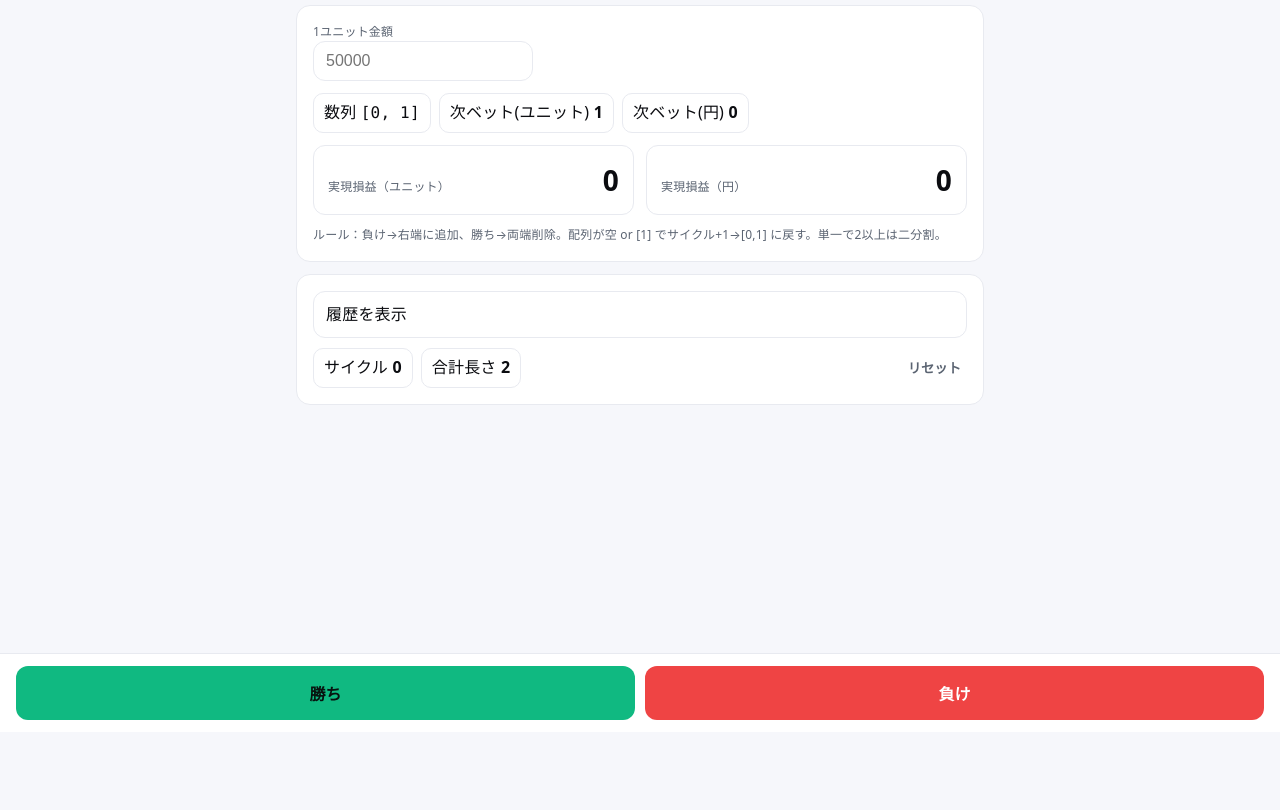
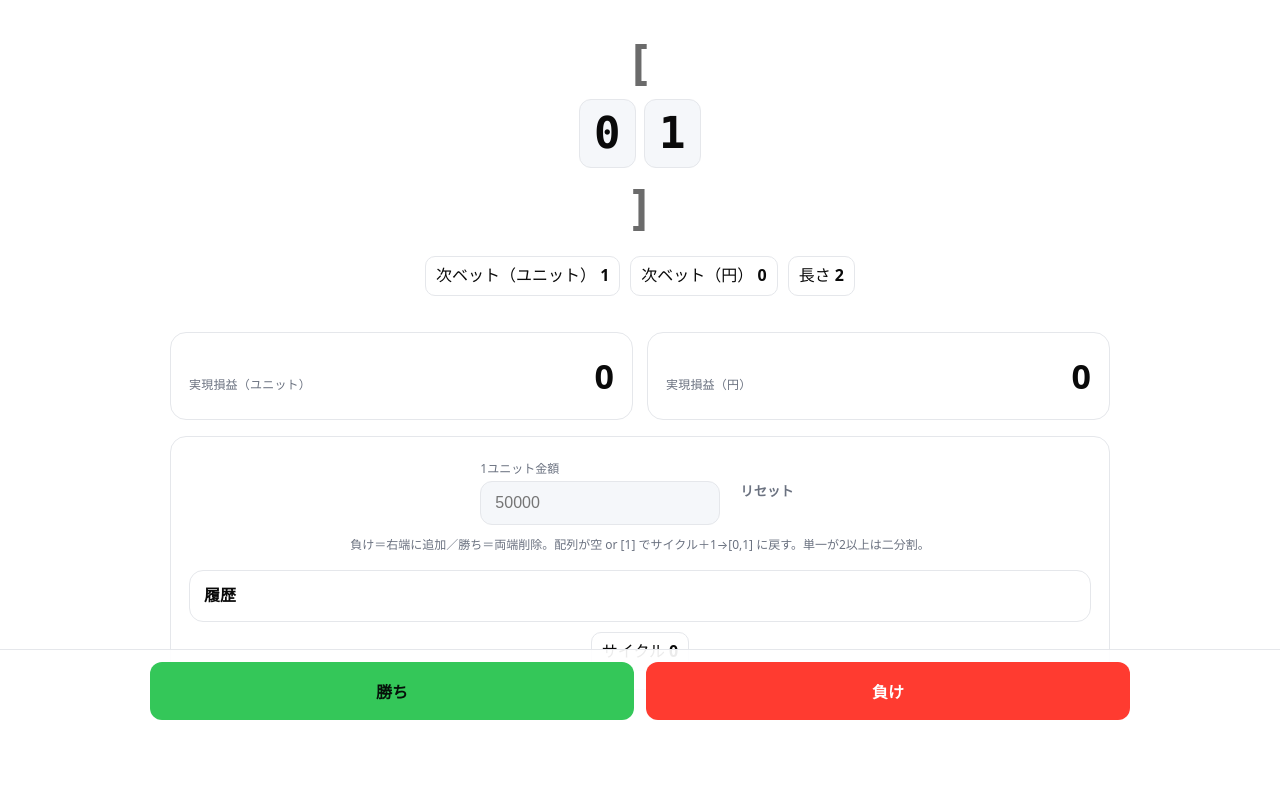
Before and after one commit to jinnma1/montecarlo, a plain HTML site: page index.html in a window 1280 px wide. Shown: the part 68-878 px from the top of the page. Before the commit the page ends 800 px from the top, so only its background shows below. Drawn offline with Linux system fonts and the light colour scheme.

Commit message:
Update index.html

```diff
--- a/index.html
+++ b/index.html
@@ -3,113 +3,157 @@
 <head>
 <meta charset="utf-8" />
 <meta name="viewport" content="width=device-width,initial-scale=1,viewport-fit=cover" />
-<title>Monte Carlo — Minimal</title>
+<title>Monte Carlo</title>
 <meta name="color-scheme" content="light dark" />
 
 <style>
-/* ======== Minimal, information-first design ======== */
+/* ===== Apple-ish minimal: quiet palette, strong type, plenty of air ===== */
 :root{
-  --bg:#0b0c10; --surface:#12141a; --text:#e8ebf0; --muted:#9aa3b2;
-  --line:#1e222c; --accent:#6aa6ff; --ok:#47d296; --bad:#ff6b6b;
+  --bg:#ffffff; --text:#0a0a0a; --muted:#6b7280; --line:#e5e7eb;
+  --accent:#0a84ff; --ok:#34c759; --bad:#ff3b30; --chip:#f5f7fa;
 }
-@media (prefers-color-scheme: light){
+@media (prefers-color-scheme: dark){
   :root{
-    --bg:#f6f7fb; --surface:#ffffff; --text:#0b0c10; --muted:#5b6472;
-    --line:#e8eaf0; --accent:#255ef5; --ok:#10b981; --bad:#ef4444;
+    --bg:#0b0c0f; --text:#ededf0; --muted:#9aa3b2; --line:#20242c;
+    --accent:#0a84ff; --ok:#34c759; --bad:#ff453a; --chip:#13161b;
   }
 }
 *{box-sizing:border-box}
 html,body{height:100%}
 body{
   margin:0; background:var(--bg); color:var(--text);
-  font:16px/1.6 ui-sans-serif, system-ui, -apple-system, Segoe UI, Roboto, "Noto Sans JP", sans-serif;
-  letter-spacing:.2px;
+  font:16px/1.6 system-ui, -apple-system, "SF Pro Text", "SF Pro Display", Segoe UI, Roboto, "Noto Sans JP", sans-serif;
+  -webkit-font-smoothing:antialiased; text-rendering:optimizeLegibility;
 }
 
+/* Header */
+header{
+  position:sticky; top:0; z-index:10;
+  backdrop-filter:saturate(1.2) blur(12px);
+  background:color-mix(in oklab, var(--bg) 85%, transparent);
+  border-bottom:1px solid var(--line);
+}
+.h-inner{max-width:980px;margin:0 auto;padding:14px 20px;display:flex;justify-content:space-between;align-items:center}
+.brand{font-weight:700;letter-spacing:.2px}
+
 /* Layout */
-.container{max-width:720px;margin:0 auto;padding:24px 16px 120px}
-h1{margin:2px 0 18px;font-size:18px;font-weight:800;letter-spacing:.3px}
+main{max-width:980px;margin:0 auto;padding:28px 20px 120px}
 
-/* Cards */
-.card{background:var(--surface); border:1px solid var(--line); border-radius:14px; padding:16px; margin:12px 0}
+/* Hero — emphasize SEQUENCE */
+.hero{
+  text-align:center;
+  padding:8px 0 18px;
+}
+.seq-wrap{
+  display:inline-flex; gap:8px; flex-wrap:wrap; justify-content:center; align-items:flex-end;
+  user-select:text;
+}
+.seq-chip{
+  background:var(--chip);
+  border:1px solid var(--line);
+  border-radius:12px;
+  padding:10px 14px;
+  font-family: ui-monospace, SFMono-Regular, Menlo, Consolas, monospace;
+  font-weight:700;
+  font-size: clamp(26px, 6vw, 44px);
+  line-height:1.05;
+  letter-spacing:.5px;
+}
+.seq-bracket{
+  font-size: clamp(30px, 7vw, 48px);
+  font-weight:800;
+  opacity:.6;
+  margin:0 .08em;
+}
 
-/* Top row — key facts only */
-.kpis{display:grid; grid-template-columns:1fr 1fr; gap:12px}
-@media (max-width:640px){ .kpis{grid-template-columns:1fr} }
+/* Key numbers row */
+.kpis{
+  display:grid; gap:14px; margin-top:18px;
+  grid-template-columns: 1fr 1fr;
+}
+@media (max-width:760px){ .kpis{grid-template-columns:1fr} }
 
 .kpi{
+  border:1px solid var(--line); border-radius:16px; padding:16px 18px;
   display:flex; align-items:baseline; justify-content:space-between; gap:12px;
-  border:1px solid var(--line); border-radius:12px; padding:12px 14px; background:transparent;
 }
-.kpi .label{font-size:12px;color:var(--muted)}
-.kpi .value{font-variant-numeric:tabular-nums; font-weight:800; font-size:28px}
+.kpi .label{font-size:12px; color:var(--muted); letter-spacing:.2px}
+.kpi .value{font-variant-numeric:tabular-nums; font-weight:800; font-size:clamp(24px,4.6vw,34px)}
 
-/* Sequence & next bet */
-.seq{font-family:ui-monospace, SFMono-Regular, Menlo, Consolas, monospace}
-.row{display:flex; gap:12px; flex-wrap:wrap; align-items:center}
+/* Controls card */
+.card{border:1px solid var(--line); border-radius:16px; padding:18px; margin-top:16px}
+.row{display:flex; gap:14px; flex-wrap:wrap; align-items:center; justify-content:center}
+label{font-size:12px; color:var(--muted)}
 input[type="number"]{
-  width:220px; max-width:100%;
-  background:transparent; color:var(--text);
-  border:1px solid var(--line); border-radius:12px; padding:10px 12px; font-size:16px; outline:none;
+  width:240px; max-width:100%;
+  appearance:textfield;
+  background:var(--chip); color:var(--text);
+  border:1px solid var(--line); border-radius:12px; padding:12px 14px; font-size:16px; outline:none;
 }
-.help{font-size:12px; color:var(--muted)}
+.hint{font-size:12px; color:var(--muted); text-align:center; margin-top:10px}
 
-/* Buttons — fixed footer, only two primaries + reset text */
-.footer{
-  position:fixed; inset:auto 0 0 0; background:var(--surface); border-top:1px solid var(--line);
-  padding:12px 16px; display:flex; gap:10px; align-items:center; justify-content:space-between;
-}
-.actions{display:flex; gap:10px; flex:1}
-.btn{
-  appearance:none; cursor:pointer; border:1px solid var(--line); border-radius:12px;
-  padding:14px 0; font-weight:800; font-size:16px; flex:1; transition:transform .03s ease, opacity .2s ease;
-  background:transparent; color:var(--text);
-}
-.btn:active{transform:translateY(1px)}
-.btn:disabled{opacity:.45; cursor:not-allowed}
-.btn-win{background:var(--ok); color:#08130f; border-color:transparent}
-.btn-lose{background:var(--bad); color:#fff; border-color:transparent}
-.reset{border:0; background:transparent; color:var(--muted); font-weight:700}
-
-/* Log — collapsed by default to stay clean */
-details{border:1px solid var(--line); border-radius:12px; padding:10px 12px}
-summary{cursor:pointer; list-style:none; outline:none}
+/* Log — starts collapsed to keep page clean */
+details{border:1px solid var(--line); border-radius:14px; padding:12px 14px; margin-top:16px}
+summary{cursor:pointer; list-style:none; outline:none; font-weight:700}
 summary::-webkit-details-marker{display:none}
 table{width:100%; border-collapse:collapse; margin-top:10px}
 th,td{padding:10px 6px; border-bottom:1px solid var(--line); text-align:right; font-variant-numeric:tabular-nums}
 th{font-size:12px; color:var(--muted); font-weight:700}
-td:first-child, th:first-child{ text-align:left}
-td:last-child, th:last-child{ text-align:left}
+td:first-child, th:first-child{ text-align:left }
+td:last-child, th:last-child{ text-align:left }
 
-/* Subtle feedback */
+/* Footer actions */
+.footer{
+  position:fixed; inset:auto 0 0 0; background:color-mix(in oklab, var(--bg) 92%, transparent);
+  border-top:1px solid var(--line);
+  padding:12px 20px; display:flex; gap:12px; align-items:center; justify-content:center;
+}
+.actions{display:flex; gap:12px; width:min(980px,100%); }
+.btn{
+  flex:1; min-width:140px;
+  appearance:none; cursor:pointer; border-radius:12px; padding:16px 0; font-weight:800; font-size:16px;
+  border:1px solid var(--line); background:var(--bg); color:var(--text); transition:transform .04s ease, opacity .2s ease;
+}
+.btn:active{transform:translateY(1px)}
+.btn:disabled{opacity:.45; cursor:not-allowed}
+.btn-primary{background:var(--ok); color:#06120a; border-color:transparent}
+.btn-danger{background:var(--bad); color:#fff; border-color:transparent}
+.reset{border:0; background:transparent; color:var(--muted); font-weight:700}
+
+/* Micro feedback */
 .flash{animation:flash .45s}
 @keyframes flash{
-  from{box-shadow:0 0 0 0 rgba(106,166,255,.45)}
-  to{box-shadow:0 0 0 20px rgba(106,166,255,0)}
+  from{box-shadow:0 0 0 0 rgba(10,132,255,.35)}
+  to{box-shadow:0 0 0 22px rgba(10,132,255,0)}
 }
-.badge{font-variant-numeric:tabular-nums; border:1px solid var(--line); border-radius:10px; padding:6px 10px}
-.stack{display:flex; gap:8px; flex-wrap:wrap}
+.meta{display:flex; gap:10px; flex-wrap:wrap; justify-content:center; margin-top:12px}
+.badge{border:1px solid var(--line); border-radius:10px; padding:6px 10px; font-variant-numeric:tabular-nums}
 </style>
 </head>
 <body>
-  <div class="container">
-    <h1>Monte Carlo</h1>
+<header>
+  <div class="h-inner">
+    <div class="brand">Monte Carlo</div>
+    <div class="muted" style="font-size:12px">静かで見やすい、必要十分だけ。</div>
+  </div>
+</header>
 
-    <!-- Essentials only -->
-    <section class="card">
-      <div class="row" style="justify-content:space-between;align-items:flex-end">
-        <div>
-          <div class="help">1ユニット金額</div>
-          <input id="unit" type="number" min="0" step="1" placeholder="50000" inputmode="numeric" />
+<main>
+  <!-- SEQUENCE — hero -->
+  <section class="hero">
+    <div class="seq-bracket">[</div>
+    <div id="seqChips" class="seq-wrap" aria-live="polite"></div>
+    <div class="seq-bracket">]</div>
+
+    <div class="meta">
+      <div class="badge">次ベット（ユニット） <b id="betU">1</b></div>
+      <div class="badge">次ベット（円） <b id="betY">0</b></div>
+      <div class="badge">長さ <b id="len">2</b></div>
     </div>
-        <div class="stack">
-          <div class="badge">数列 <span id="seq" class="seq">[0, 1]</span></div>
-          <div class="badge">次ベット(ユニット) <b id="betU">1</b></div>
-          <div class="badge">次ベット(円) <b id="betY">0</b></div>
-        </div>
-      </div>
+  </section>
 
-      <div class="kpis" style="margin-top:12px">
+  <!-- Key numbers -->
+  <section class="kpis">
     <div class="kpi">
       <div class="label">実現損益（ユニット）</div>
       <div id="pnlU" class="value">0</div>
@@ -118,17 +162,21 @@ td:last-child, th:last-child{ text-align:left}
       <div class="label">実現損益（円）</div>
       <div id="pnlY" class="value">0</div>
     </div>
-      </div>
-
-      <div class="row" style="margin-top:10px">
-        <div class="help">ルール：負け→右端に追加、勝ち→両端削除。配列が空 or [1] でサイクル+1→[0,1] に戻す。単一で2以上は二分割。</div>
-      </div>
   </section>
 
-    <!-- Collapsible log -->
+  <!-- Controls -->
   <section class="card">
-      <details id="logBox">
-        <summary>履歴を表示</summary>
+    <div class="row">
+      <div>
+        <label>1ユニット金額</label><br>
+        <input id="unit" type="number" min="0" step="1" placeholder="50000" inputmode="numeric">
+      </div>
+      <button id="reset" class="reset" title="すべてリセット">リセット</button>
+    </div>
+    <div class="hint">負け＝右端に追加／勝ち＝両端削除。配列が空 or [1] でサイクル＋1→[0,1] に戻す。単一が2以上は二分割。</div>
+
+    <details>
+      <summary>履歴</summary>
       <table>
         <thead>
           <tr>
@@ -143,68 +191,81 @@ td:last-child, th:last-child{ text-align:left}
         <tbody id="log"></tbody>
       </table>
     </details>
-      <div class="row" style="justify-content:space-between;margin-top:10px">
-        <div class="stack">
+
+    <div class="meta" style="margin-top:10px">
       <div class="badge">サイクル <b id="cycles">0</b></div>
-          <div class="badge">合計長さ <b id="len">2</b></div>
-        </div>
-        <button id="reset" class="reset" title="すべてリセット">リセット</button>
     </div>
   </section>
-  </div>
+</main>
 
-  <!-- Primary actions only -->
+<!-- Primary actions -->
 <div class="footer">
   <div class="actions">
-      <button id="win"  class="btn btn-win">勝ち</button>
-      <button id="lose" class="btn btn-lose">負け</button>
+    <button id="win"  class="btn btn-primary">勝ち</button>
+    <button id="lose" class="btn btn-danger">負け</button>
   </div>
 </div>
 
 <script>
-/* ======== State ======== */
-const el = (id)=>document.getElementById(id);
-const seqEl=el('seq'), betU=el('betU'), betY=el('betY');
-const pnlU=el('pnlU'), pnlY=el('pnlY'), unit=el('unit');
-const win=el('win'), lose=el('lose'), resetBtn=el('reset');
-const log=el('log'), cyclesEl=el('cycles'), lenEl=el('len');
+/* ===== Core state ===== */
+const $ = id => document.getElementById(id);
+const chips = $('seqChips'), betU=$('betU'), betY=$('betY'), lenEl=$('len');
+const pnlU=$('pnlU'), pnlY=$('pnlY'), unit=$('unit');
+const win=$('win'), lose=$('lose'), reset=$('reset'), log=$('log'), cyclesEl=$('cycles');
 
-const S = {
-  load(){ try{return JSON.parse(localStorage.getItem('mc_minimal')||'{}')}catch{ return {} } },
-  save(v){ localStorage.setItem('mc_minimal', JSON.stringify(v)) }
+const Store = {
+  load(){ try{return JSON.parse(localStorage.getItem('mc_apple_min')||'{}')}catch{return{}} },
+  save(v){ localStorage.setItem('mc_apple_min', JSON.stringify(v)); }
 };
 
 let seq=[0,1], step=0, cycles=0, pnlUnits=0;
 
-/* ======== Logic ======== */
+/* ===== Helpers ===== */
 const yen = n => Number(n||0).toLocaleString('ja-JP');
+
+function renderSequence(){
+  chips.innerHTML = '';
+  seq.forEach(n=>{
+    const s=document.createElement('span');
+    s.className='seq-chip';
+    s.textContent = n;
+    chips.appendChild(s);
+  });
+}
 
 function nextUnits(){
   if(!seq.length) return 0;
   if(seq.length===1){
     if(seq[0]===1) return 0;
     const a=Math.floor(seq[0]/2), b=Math.ceil(seq[0]/2);
-    return a+b; // =元の値
+    return a+b;
   }
   return seq[0]+seq[seq.length-1];
 }
 
 function updateUI(flash=false){
-  seqEl.textContent='['+seq.join(', ')+']';
+  renderSequence();
   lenEl.textContent = seq.length;
-  const u=nextUnits();
-  betU.textContent=u;
-  betY.textContent=yen(u*Number(unit.value||0));
-  pnlU.textContent=pnlUnits;
-  pnlY.textContent=yen(pnlUnits*Number(unit.value||0));
-  win.disabled=lose.disabled=(u===0);
-  if(flash){ betU.classList.add('flash'); betY.classList.add('flash'); setTimeout(()=>{betU.classList.remove('flash'); betY.classList.remove('flash')},450); }
-  S.save({seq,step,cycles,pnlUnits,unit:Number(unit.value||0)});
-  cyclesEl.textContent=cycles;
+
+  const u = nextUnits();
+  betU.textContent = u;
+  betY.textContent = yen(u * Number(unit.value||0));
+  pnlU.textContent = pnlUnits;
+  pnlY.textContent = yen(pnlUnits * Number(unit.value||0));
+
+  win.disabled = lose.disabled = (u===0);
+
+  if(flash){
+    betU.classList.add('flash'); betY.classList.add('flash');
+    setTimeout(()=>{ betU.classList.remove('flash'); betY.classList.remove('flash'); }, 450);
+  }
+
+  Store.save({seq,step,cycles,pnlUnits,unit:Number(unit.value||0)});
+  cyclesEl.textContent = cycles;
 }
 
 function pushLog(kind,u){
-  const y = u*Number(unit.value||0);
+  const y = u * Number(unit.value||0);
   const tr=document.createElement('tr');
   tr.innerHTML = `
     <td style="text-align:left">${++step}</td>
@@ -212,46 +273,48 @@ function pushLog(kind,u){
     <td>${u}</td>
     <td>${kind==='Win'? '+'+u : '-'+u}</td>
     <td>${(kind==='Win'?'+':'-')+yen(y)}</td>
-    <td style="text-align:left" class="seq">[${seq.join(', ')}]</td>`;
+    <td style="text-align:left">[${seq.join(', ')}]</td>`;
   log.prepend(tr);
 }
 
 function endCycle(){ cycles++; seq=[0,1]; }
 
-function doWin(){
+function onWin(){
   const u=nextUnits(); if(!u) return;
-  pnlUnits+=u;
+  pnlUnits += u;
   if(seq.length>=2){ seq.shift(); seq.pop(); }
   if(seq.length===0){ pushLog('Win',u); endCycle(); }
   else if(seq.length===1){
     if(seq[0]===1){ pushLog('Win',u); endCycle(); }
     else{ const n=seq[0]; seq=[Math.floor(n/2), Math.ceil(n/2)]; pushLog('Win',u); }
-  }else{ pushLog('Win',u); }
+  }else{
+    pushLog('Win',u);
+  }
   updateUI(true);
 }
 
-function doLose(){
+function onLose(){
   const u=nextUnits(); if(!u) return;
-  pnlUnits-=u; seq.push(u); pushLog('Lose',u); updateUI(true);
+  pnlUnits -= u; seq.push(u); pushLog('Lose',u); updateUI(true);
 }
 
-function doReset(){
-  if(!confirm('履歴と集計を全てリセットしますか？')) return;
+function onReset(){
+  if(!confirm('履歴と集計をすべてリセットしますか？')) return;
   seq=[0,1]; step=0; cycles=0; pnlUnits=0; log.innerHTML=''; updateUI(true);
 }
 
-/* ======== Init ======== */
-win.addEventListener('click', doWin);
-lose.addEventListener('click', doLose);
-resetBtn.addEventListener('click', doReset);
+/* ===== Init ===== */
+win.addEventListener('click', onWin);
+lose.addEventListener('click', onLose);
+reset.addEventListener('click', onReset);
 unit.addEventListener('input', ()=>updateUI(true));
 
-const saved=S.load();
-if(saved.unit!=null) unit.value=saved.unit;
-if(Array.isArray(saved.seq) && saved.seq.length) seq=saved.seq;
-if(typeof saved.step==='number') step=saved.step;
-if(typeof saved.cycles==='number') cycles=saved.cycles;
-if(typeof saved.pnlUnits==='number') pnlUnits=saved.pnlUnits;
+const s = Store.load();
+if (s.unit!=null) unit.value=s.unit;
+if (Array.isArray(s.seq) && s.seq.length) seq=s.seq;
+if (typeof s.step==='number') step=s.step;
+if (typeof s.cycles==='number') cycles=s.cycles;
+if (typeof s.pnlUnits==='number') pnlUnits=s.pnlUnits;
 
 updateUI();
 </script>
```
Lines whose indentation alone changed are shown as unchanged.
